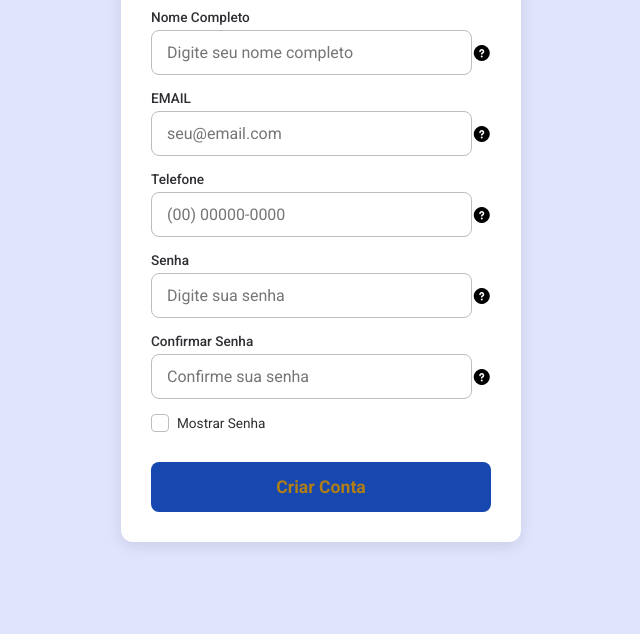
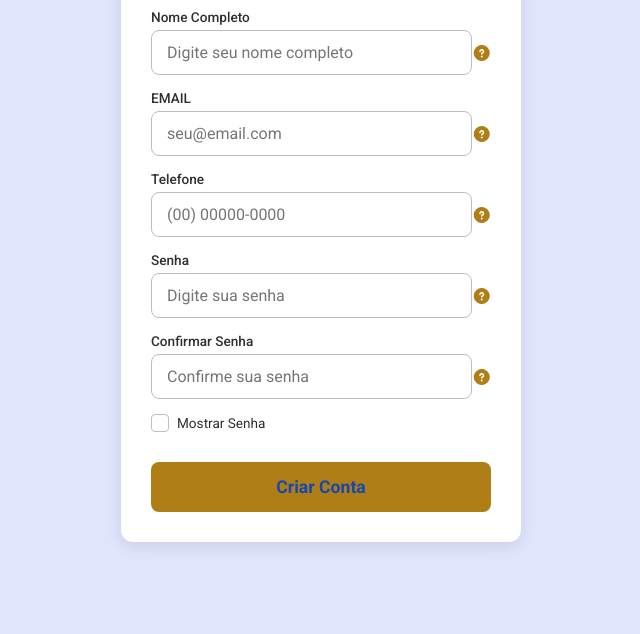
Before and after one commit to ngduran/proftime_front, a plain HTML site: page page/conta.html in a window 1280 px wide. Shown: the part 166-800 px from the top of the page, without its empty margins (319-959 px from the left). Drawn offline with Linux system fonts and the light colour scheme.

Commit message:
Teste de cor button Criar conta

```diff
--- a/asset/style/conta.css
+++ b/asset/style/conta.css
@@ -88,9 +88,14 @@ label {
     right: 15px;
     top: 50%;
     transform: translateY(-50%);
-    color: var(--color-border); /* Cor Cinza para o ícone de informação */
+    //color: var(--color-border); /* Cor Cinza para o ícone de informação */
     font-size: 1rem;
     cursor: help;
+}
+
+.info-question {
+    color: var(--color-accent);
+
 }
 
 /* Checkbox */
@@ -126,8 +131,8 @@ label {
 .cta-button {
     width: 100%;
     padding: 15px;
-    background-color: var(--color-primary); /* Cor Principal: Azul Escuro */
-    color: var(--color-accent); /* Texto do botão: Amarelo Ouro (Alto Contraste) */
+    background-color: var(--color-accent);  /* Texto do botão: Amarelo Ouro (Alto Contraste) */
+    color: var(--color-primary); /* Cor Principal: Azul Escuro */
     border: none;
     border-radius: 8px;
     font-size: 1.1rem;
--- a/page/conta.html
+++ b/page/conta.html
@@ -11,41 +11,41 @@
 <body>
     <div class="container">
         <div class="form-card">
-            <h1 class="header-title">Prof Time Conta</h1>
+            <h1 class="header-title">Conta Prof Time </h1>
 
-            <form id="cadastroForm">
+            <form id="contaForm" autocomplete="off">
                 <label for="nome">Nome Completo</label>
                 <div class="input-group">
                     <input type="text" id="nome" placeholder="Digite seu nome completo">
-                    <i class="fa-solid fa-circle-question"></i>
+                    <i class="fa-solid fa-circle-question info-question"></i>
                     <span class="info-icon" title="Obrigatório"></span>
                 </div>
 
                 <label for="email">EMAIL</label>
                 <div class="input-group">
                     <input type="email" id="email" placeholder="seu@email.com">
-                    <i class="fa-solid fa-circle-question"></i>
+                    <i class="fa-solid fa-circle-question info-question"></i>
                     <span class="info-icon" title="Obrigatório"></span>
                 </div>
 
                 <label for="telefone">Telefone</label>
                 <div class="input-group">
                     <input type="tel" id="telefone" placeholder="(00) 00000-0000">
-                    <i class="fa-solid fa-circle-question"></i>
+                    <i class="fa-solid fa-circle-question info-question"></i>
                     <span class="info-icon" title="Obrigatório"></span>
                 </div>
 
                 <label for="senha">Senha</label>
                 <div class="input-group">
                     <input type="password" id="senha" placeholder="Digite sua senha">
-                    <i class="fa-solid fa-circle-question"></i>
+                    <i class="fa-solid fa-circle-question info-question"></i>
                     <span class="info-icon" title="Obrigatório"></span>
                 </div>
 
                 <label for="confirmarSenha">Confirmar Senha</label>
                 <div class="input-group">
                     <input type="password" id="confirmarSenha" placeholder="Confirme sua senha">
-                    <i class="fa-solid fa-circle-question"></i>
+                    <i class="fa-solid fa-circle-question info-question"></i>
                     <span class="info-icon" title="Obrigatório"></span>
                 </div>
 
```
